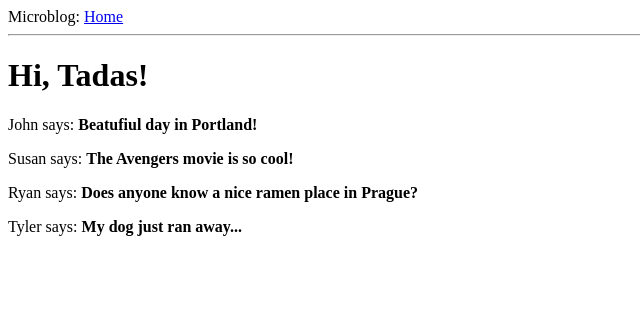
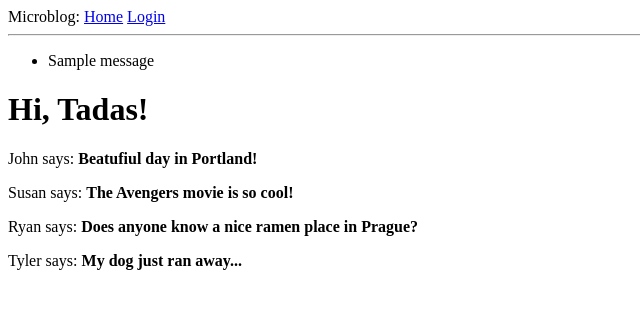
Before and after one commit to darguzis/microblog, a Flask app: page / in a window 1280 px wide. Shown: the top 309 px of the page, without its empty margins (0-640 px from the left). Run offline with Flask 3, Linux system fonts and the light colour scheme; one stand-in notice (Sample message) is shown.

Commit message:
finished login with error messages

```diff
--- a/app/routes.py
+++ b/app/routes.py
@@ -1,5 +1,6 @@
-from flask import render_template
+from flask import render_template, flash, redirect
 from app import app
+from app.forms import LoginForm
 
 
 @app.route("/")
@@ -25,3 +26,11 @@ def index():
         }
     ]
     return render_template("index.html", title="Home", user=user, posts=posts)
+@app.route("/login", methods=["GET", "POST"])
+def login():
+    form = LoginForm()
+    if form.validate_on_submit():
+        flash("Login requested for user {}, remember_me={}".format(
+            form.username.data, form.remember_me.data))
+        return redirect("/index")
+    return render_template("login.html", title="Sign In", form=form)
--- a/app/templates/base.html
+++ b/app/templates/base.html
@@ -10,8 +10,21 @@
     </head>
   </head>
   <body>
-    <div>Microblog: <a href="./index.html">Home</a></div>
+    <div>
+      Microblog:
+      <a href="{{ url_for('index') }}">Home</a>
+      <a href="{{ url_for('login') }}">Login</a>
+    </div>
     <hr />
+    {% with messages = get_flashed_messages() %}
+    {% if messages %}
+    <ul>
+      {% for message in messages %}
+      <li>{{ message }}</li>
+      {% endfor %}
+    </ul>
+    {% endif %}
+    {% endwith %}
     {% block content %}{% endblock %}
   </body>
 </html>
```
Also changed, not shown: app/templates/login.html (+10 -2 lines).
